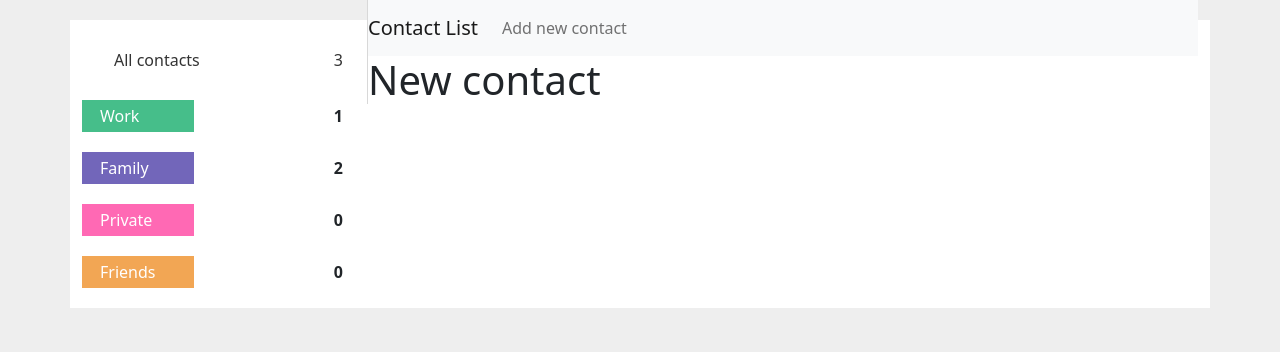
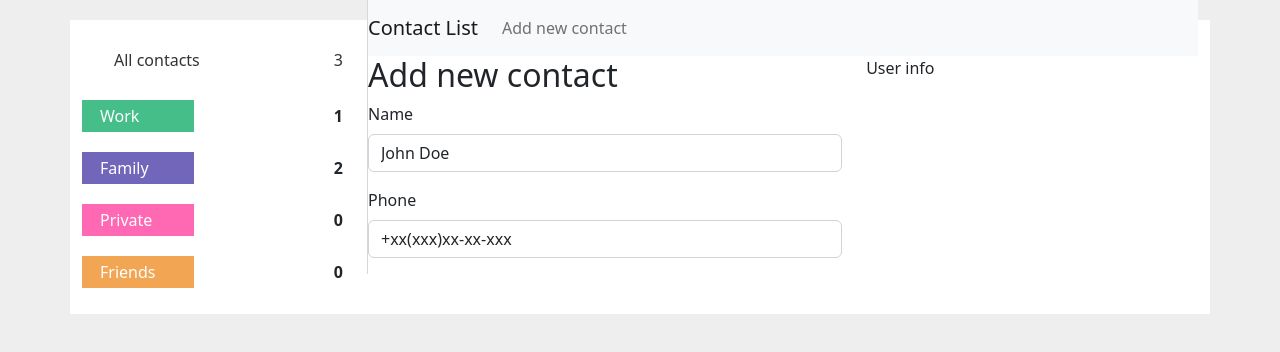
Before and after one commit to macnaer/PD123, a React (Create React App) app: page /add-contact in a window 1280 px wide. Shown: the top 352 px of the page. Built offline with nearby package versions, Linux system fonts and the light colour scheme.

Commit message:
add new contact

```diff
--- a/src/components/addContact/addContact.js
+++ b/src/components/addContact/addContact.js
@@ -1,7 +1,45 @@
-import React from "react";
+import React, { useState } from "react";
 
 const AddContact = () => {
-  return <h1>New contact</h1>;
+  const [name, setName] = useState("John Doe");
+  const [phone, setPhone] = useState("+xx(xxx)xx-xx-xxx");
+
+  const onGetName = (event) => {
+    setName(event.target.value);
+  };
+
+  const onGetPhone = (event) => {
+    setPhone(event.target.value);
+  };
+
+  return (
+    <div className="row">
+      <div className="col-7">
+        <h2>Add new contact</h2>
+        <form>
+          <div className="mb-3">
+            <div className="form-label">Name</div>
+            <input
+              type="text"
+              className="form-control"
+              value={name}
+              onChange={onGetName}
+            />
+          </div>
+          <div className="mb-3">
+            <div className="form-label">Phone</div>
+            <input
+              type="text"
+              className="form-control"
+              value={phone}
+              onChange={onGetPhone}
+            />
+          </div>
+        </form>
+      </div>
+      <div className="col-5">User info</div>
+    </div>
+  );
 };
 
 export default AddContact;
```
